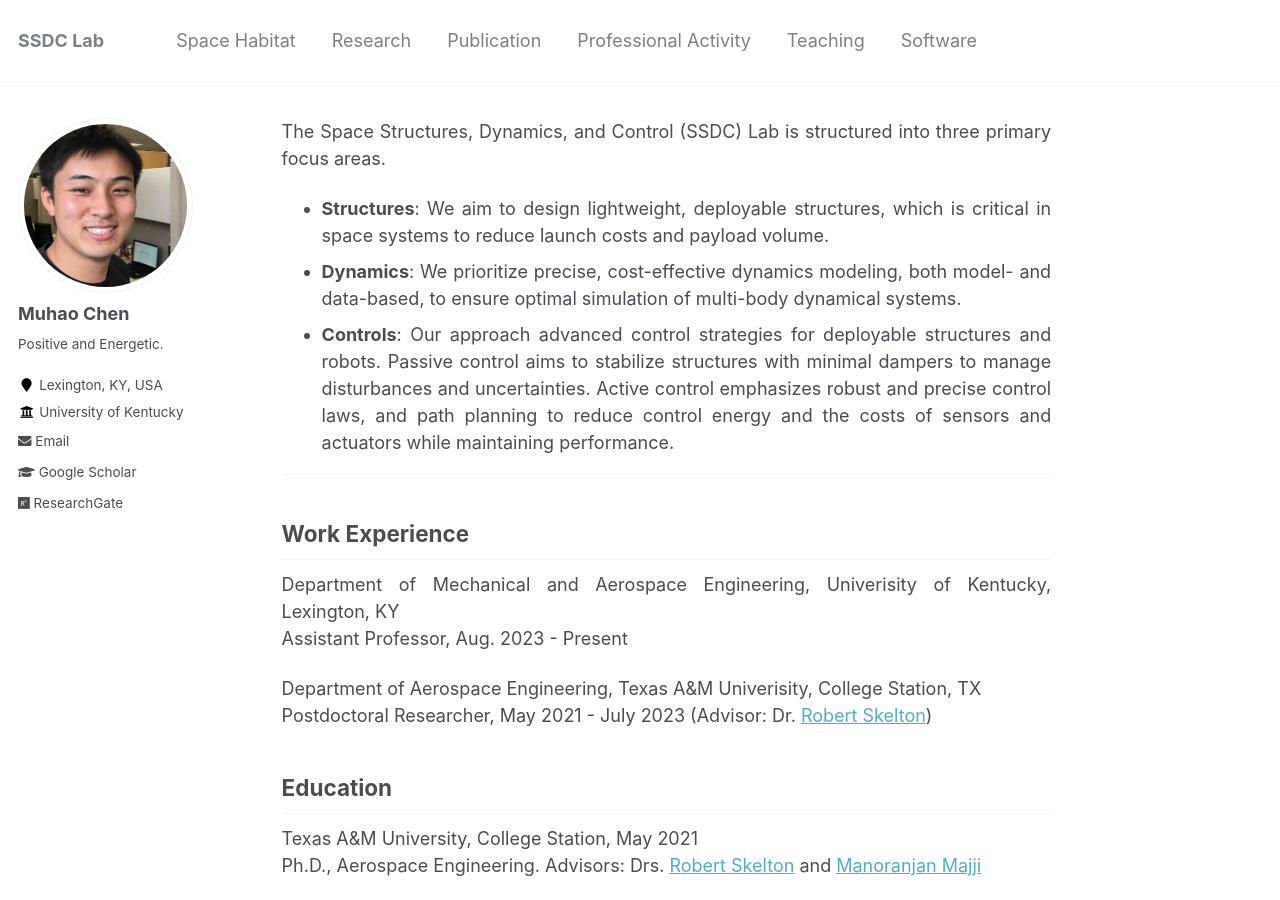
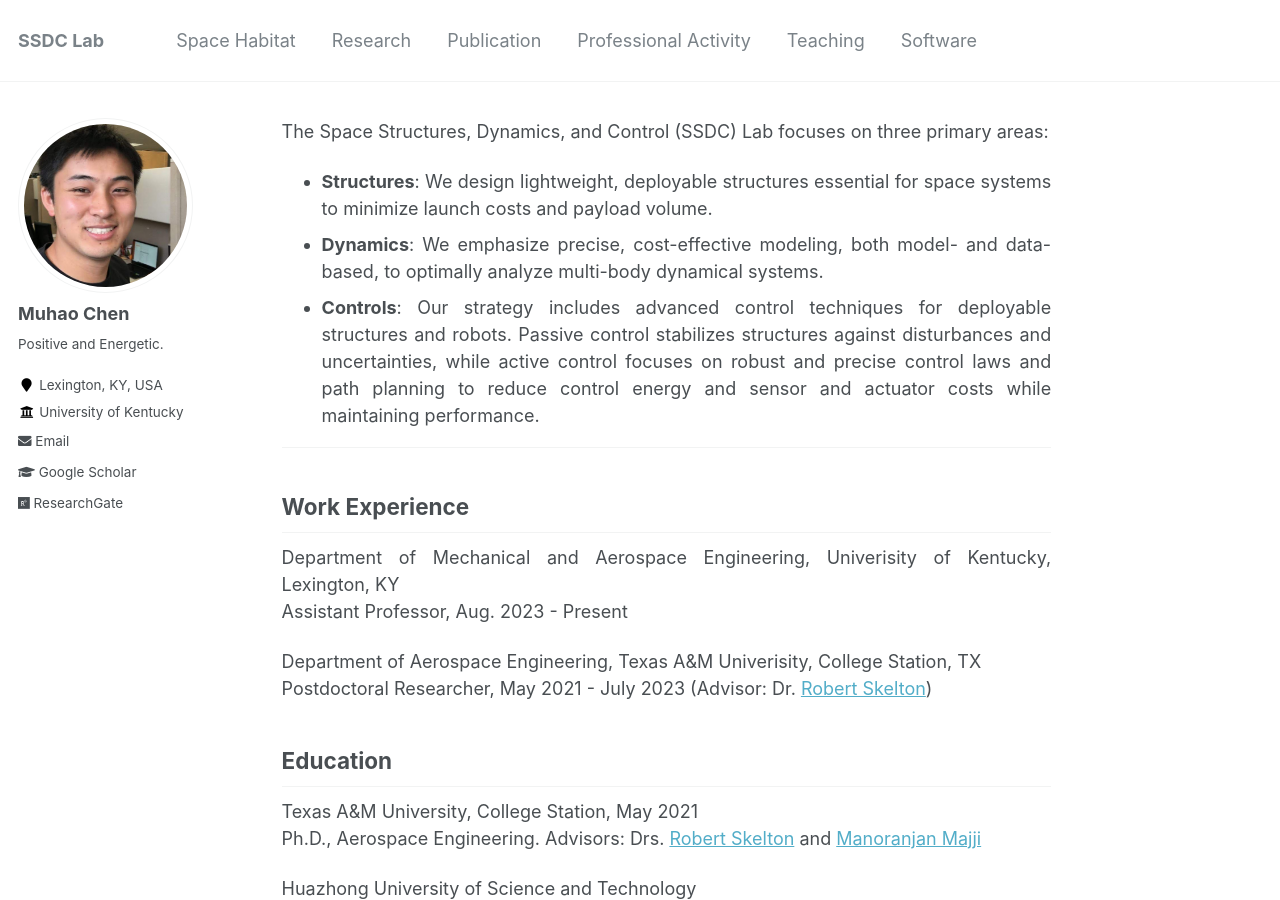
Before and after one commit to Muhao-Chen/muhao-chen.github.io, a Jekyll site: the page built from _pages/about.md, in a window 1280 px wide and 900 px high. Built offline with Jekyll 4.4.1, drawn with Linux system fonts in a browser that asks for light colours.

Commit message:
Update about.md

```diff
--- a/_pages/about.md
+++ b/_pages/about.md
@@ -18,11 +18,12 @@ toc: true
 <!-- Tensegrity Lab seeks to develop new analytical tools to merge structure and control design with material science to create new structures and material systems. The structural paradigm for this research is tensegrity systems, creating minimal mass systems that allow minimal control energy within the constraints of allowable computational and sensing/actuating resources. The lab builds physical demonstrations of this integrated system design philosophy with material science to create new material systems. Robots are designed to deploy from small stowed packages. Robots are designed to harvest rocks and regolith from asteroids or the moon. Tensegrity structures are designed for deployment in space. Tensegrity Robots are designed to build tensegrity structures in space autonomously. Wings are designed without hinged surfaces to controllable shapes. Antennas are designed for deployment in space within operational accuracies. Impact tensegrity structures are designed to protect payloads at the impact on the moon or Mars. These studies employ data-based as well as model-based control methods. -->
 <!-- : Structures, Dynamics, and Controls. Each area aims for optimal performance using minimal resources—including mass, dampers, sensors, actuators, computational cost, and control energy—according to specific loading and control requirements -->
 
-The Space Structures, Dynamics, and Control (SSDC) Lab is structured into three primary focus areas.
-* **Structures**: We aim to design lightweight, deployable structures, which is critical in space systems to reduce launch costs and payload volume.
-* **Dynamics**: We prioritize precise, cost-effective dynamics modeling, both model- and data-based, to ensure optimal simulation of multi-body dynamical systems.
+The Space Structures, Dynamics, and Control (SSDC) Lab focuses on three primary areas:
+- **Structures**: We design lightweight, deployable structures essential for space systems to minimize launch costs and payload volume.
+- **Dynamics**: We emphasize precise, cost-effective modeling, both model- and data-based, to optimally analyze multi-body dynamical systems.
+- **Controls**: Our strategy includes advanced control techniques for deployable structures and robots. Passive control stabilizes structures against disturbances and uncertainties, while active control focuses on robust and precise control laws and path planning to reduce control energy and sensor and actuator costs while maintaining performance.
 <!-- performance in space systems. This precision reduces computational demands, enabling real-time computing and control despite communication delays in orbit.  -->
-* **Controls**: Our approach advanced control strategies for deployable structures and robots. Passive control aims to stabilize structures with minimal dampers to manage disturbances and uncertainties. Active control emphasizes robust and precise control laws, and path planning to reduce control energy and the costs of sensors and actuators while maintaining performance.
+
 <!-- integrates passive and active -->
 <!-- manipulation and reference tracking, using efficient  -->
 
```
